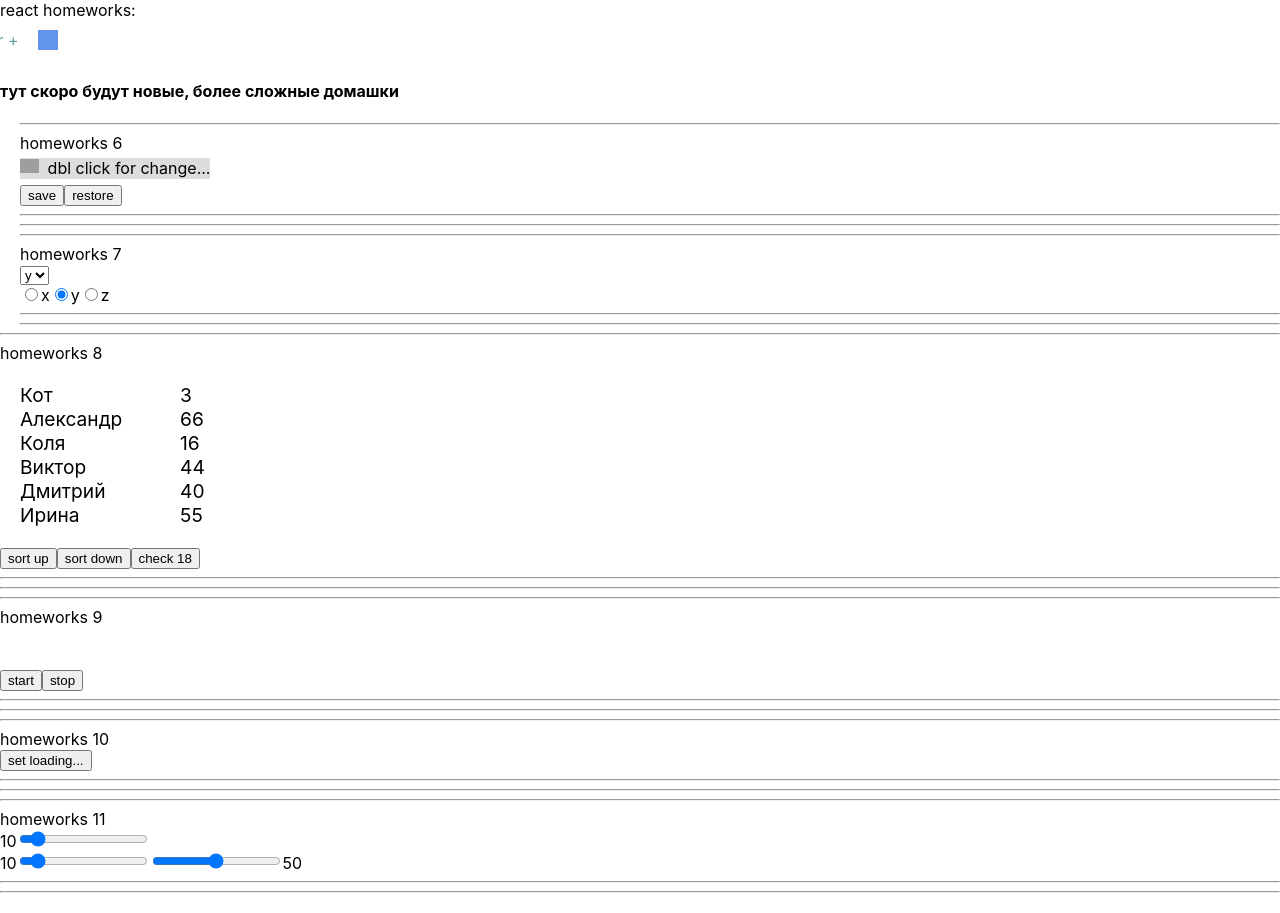
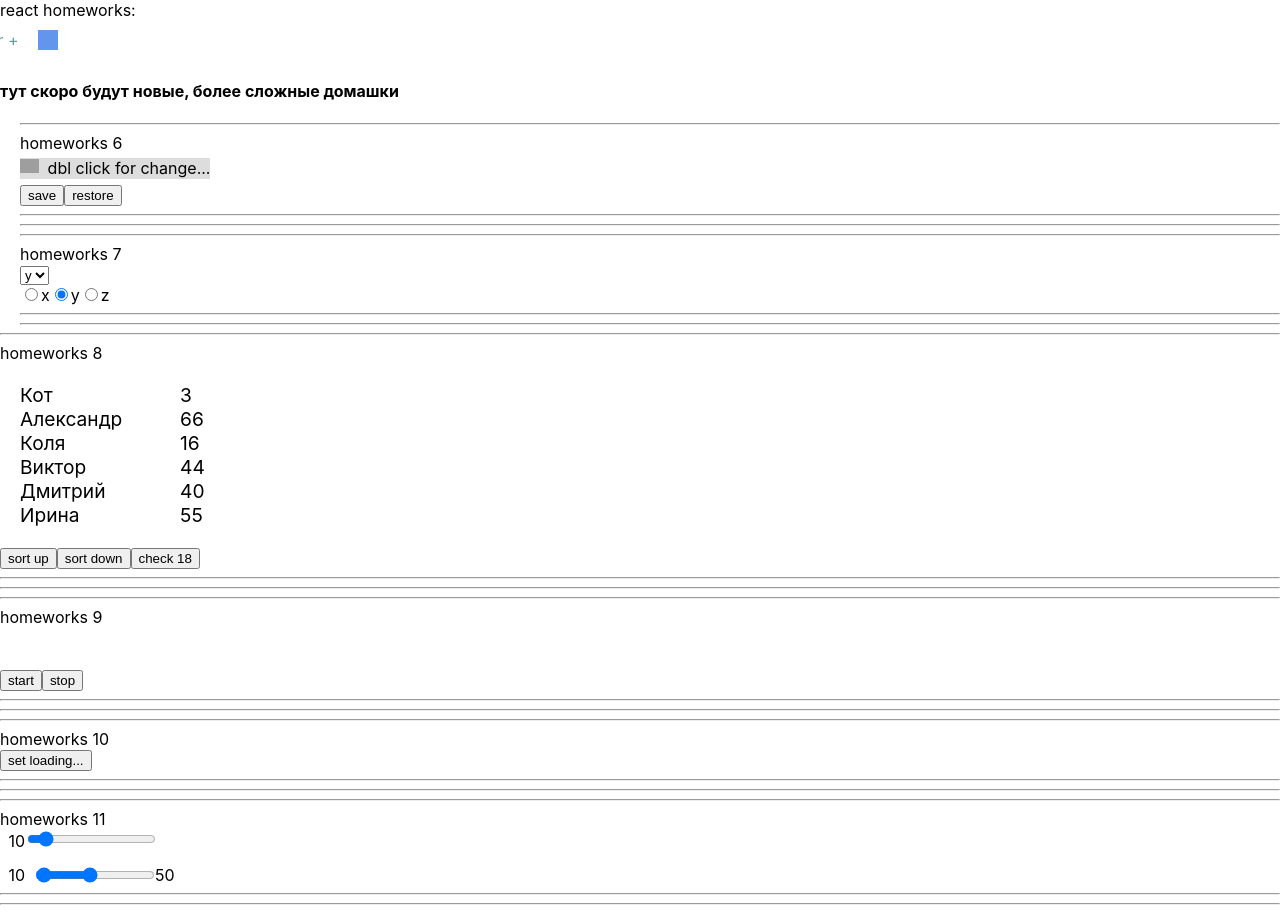
Before and after one commit to EgorKirillov/HomeWork, a React (Create React App) app: page /#/junior in a window 1280 px wide. Built offline with nearby package versions, Linux system fonts and the light colour scheme; grey boxes are pictures that could not be loaded.

Commit message:
11 homework complite

```diff
--- /dev/null
+++ b/src/p2-homeworks/h11/HW11.module.css
@@ -0,0 +1,12 @@
+.firstSpan{
+    display: inline-block;
+    width: 25px;
+    text-align: end;
+}
+.secondSpan{
+    display: inline-block;
+    width: 25px;
+    text-align: end;
+    z-index: 2;
+    position: relative;
+}
--- a/src/p2-homeworks/h11/HW11.tsx
+++ b/src/p2-homeworks/h11/HW11.tsx
@@ -1,13 +1,14 @@
 import React, {useState} from 'react'
 import SuperRange from './common/c7-SuperRange/SuperRange'
 import SuperDoubleRange from './common/c8-SuperDoubleRange/SuperDoubleRange'
+import s from "./HW11.module.css"
 
 function HW11() {
     const [value1, setValue1] = useState(10)
     const [value2, setValue2] = useState(50)
 
     const onChangeRangeHandler = (num: number) => {
-        setValue1(num)
+        setValue1(num>value2?value2:num)
 
     }
     const onChangeRangeHandler2 = (num: number) => {
@@ -22,7 +23,7 @@ function HW11() {
 
             {/*should work (должно работать)*/}
             <div>
-                <span>{value1}</span>
+                <span className={s.firstSpan} >{value1}</span>
                 <SuperRange onChangeRange={onChangeRangeHandler}
                             value={value1}
                     // сделать так чтоб value1 изменялось+
@@ -30,7 +31,7 @@ function HW11() {
             </div>
 
             <div>
-                <span>{value1}</span>
+                <span className={s.secondSpan} >{value1}</span>
                 <SuperDoubleRange onChangeRange1={onChangeRangeHandler}
                                   onChangeRange2={onChangeRangeHandler2}
                                   value={[value1,value2]}
--- a/src/p2-homeworks/h11/common/c8-SuperDoubleRange/SuperDoubleRange.module.css
+++ b/src/p2-homeworks/h11/common/c8-SuperDoubleRange/SuperDoubleRange.module.css
@@ -1,3 +1,53 @@
-.range {
+
+.rangeslider {
+    display: inline-block;
+    position: relative;
+    width: 130px;
+    height: 30px;
+    /*text-align: center;*/
+
 
 }
+
+.rangeslider input {
+    pointer-events: all;
+    position: absolute;
+    /*overflow: hidden;*/
+    left: 0;
+    top: 15px;
+    width: 130px;
+    outline: none; /* рамка вокруг при перетаскивании*/
+    height: 18px;
+    margin: 0;
+    padding: 0;
+}
+
+
+.rangeslider input::-webkit-slider-thumb {
+    pointer-events: all;
+    position: relative;
+    border-radius: 50%;
+    z-index: 1;
+}
+
+.finalRangeClassName1::-webkit-slider-runnable-track {
+
+
+}
+
+.finalRangeClassName1::-webkit-slider-thumb {
+
+    box-shadow: -10px 0 0 8px white,
+    -28px 0 0 8px white,
+    -48px 0 0 8px white,
+    -68px 0 0 8px white,
+    -88px 0 0 8px white,
+    -108px 0 0 8px white,
+    -128px 0 0 8px white,
+    -148px 0 0 8px white,
+    -168px 0 0 8px white
+;
+
+
+
+}
--- a/src/p2-homeworks/h11/common/c8-SuperDoubleRange/SuperDoubleRange.tsx
+++ b/src/p2-homeworks/h11/common/c8-SuperDoubleRange/SuperDoubleRange.tsx
@@ -1,4 +1,5 @@
 import React, {ChangeEvent} from 'react'
+import s from "./SuperDoubleRange.module.css"
 
 type SuperDoubleRangePropsType = {
    onChangeRange1?: (value: number) => void
@@ -18,7 +19,7 @@ const SuperDoubleRange: React.FC<SuperDoubleRangePropsType> = (
 
    const onChangeCallback1 = (e: ChangeEvent<HTMLInputElement>) => {
 
-        onChangeRange1 && onChangeRange1((+e.currentTarget.value>value[1]) ? value[1]:+e.currentTarget.value)
+      onChangeRange1 && onChangeRange1((+e.currentTarget.value > value[1]) ? value[1] : +e.currentTarget.value)
    }
    const onChangeCallback2 = (e: ChangeEvent<HTMLInputElement>) => {
       onChangeRange2 && onChangeRange2(+e.currentTarget.value)
@@ -26,11 +27,11 @@ const SuperDoubleRange: React.FC<SuperDoubleRangePropsType> = (
 
    return (
 
-        <>
+     <div className={s.rangeslider}>
                     <input
                 type={'range'}
                 onChange={onChangeCallback1}
-                // className={finalRangeClassName}
+                className={s.finalRangeClassName1}
                 value={(value) ? value[0] : 1}
 
                 {...restProps} // отдаём инпуту остальные пропсы если они есть (value например там внутри)
@@ -38,14 +39,14 @@ const SuperDoubleRange: React.FC<SuperDoubleRangePropsType> = (
               <input
                 type={'range'}
                 onChange={onChangeCallback2}
-                // className={finalRangeClassName}
+                 className={s.finalRangeClassName}
                 value={(value) ? value[1] : 1}
                 // min={(value) ? value[0] : 1}
                 max={100}
                 {...restProps} // отдаём инпуту остальные пропсы если они есть (value например там внутри)
               />
 
-        </>
+     </div>
 
    )
 }
```
Lines whose indentation alone changed are shown as unchanged.
